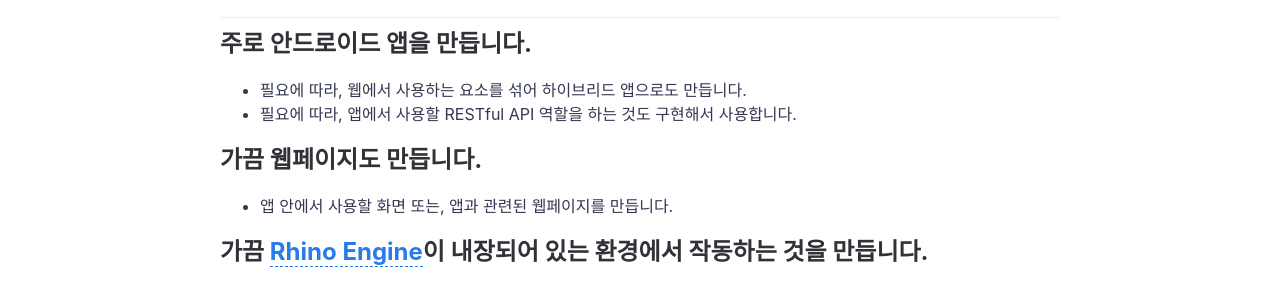
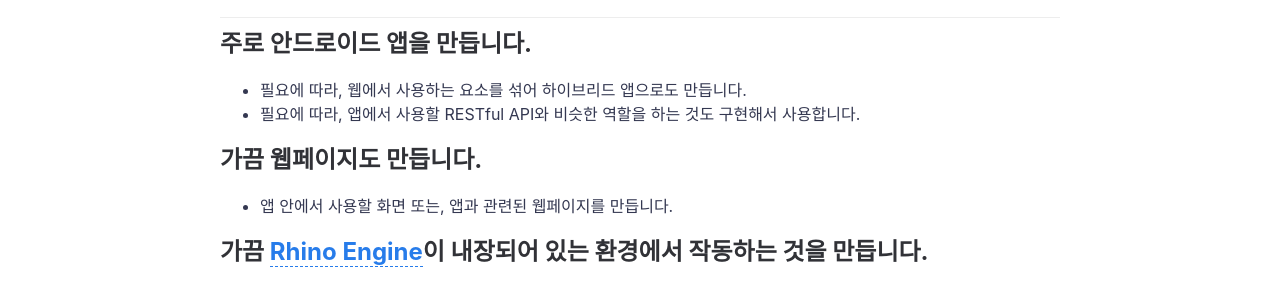
Before and after one commit to DarkTornado/Portfolio, a Jekyll site: the page built from _posts/1970-01-01-welcome.md, in a window 1280 px wide and 900 px high, scrolled down 575 px. Shown: the part 156-445 px from the top of the window. Built offline with Jekyll 4.4.1, drawn with Linux system fonts in a browser that asks for light colours; comment, search, counter and statistics services are not loaded.

Commit message:
Update 1970-01-01-welcome.md

```diff
--- a/_posts/1970-01-01-welcome.md
+++ b/_posts/1970-01-01-welcome.md
@@ -12,7 +12,7 @@ featured-img: DarkTornado.png
 
 ## 주로 안드로이드 앱을 만듭니다.
 * 필요에 따라, 웹에서 사용하는 요소를 섞어 하이브리드 앱으로도 만듭니다.
-* 필요에 따라, 앱에서 사용할 RESTful API 역할을 하는 것도 구현해서 사용합니다.
+* 필요에 따라, 앱에서 사용할 RESTful API와 비슷한 역할을 하는 것도 구현해서 사용합니다.
 
 ## 가끔 웹페이지도 만듭니다.
 * 앱 안에서 사용할 화면 또는, 앱과 관련된 웹페이지를 만듭니다.
```
